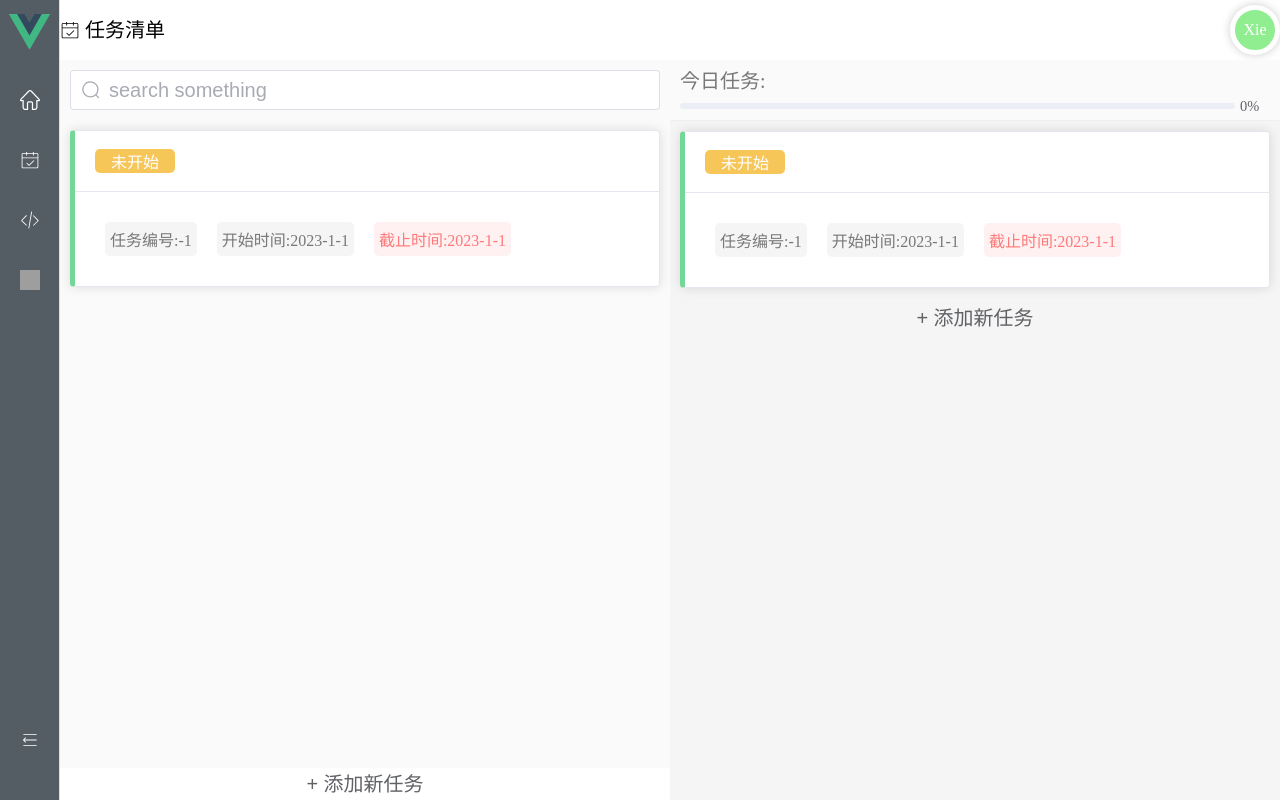
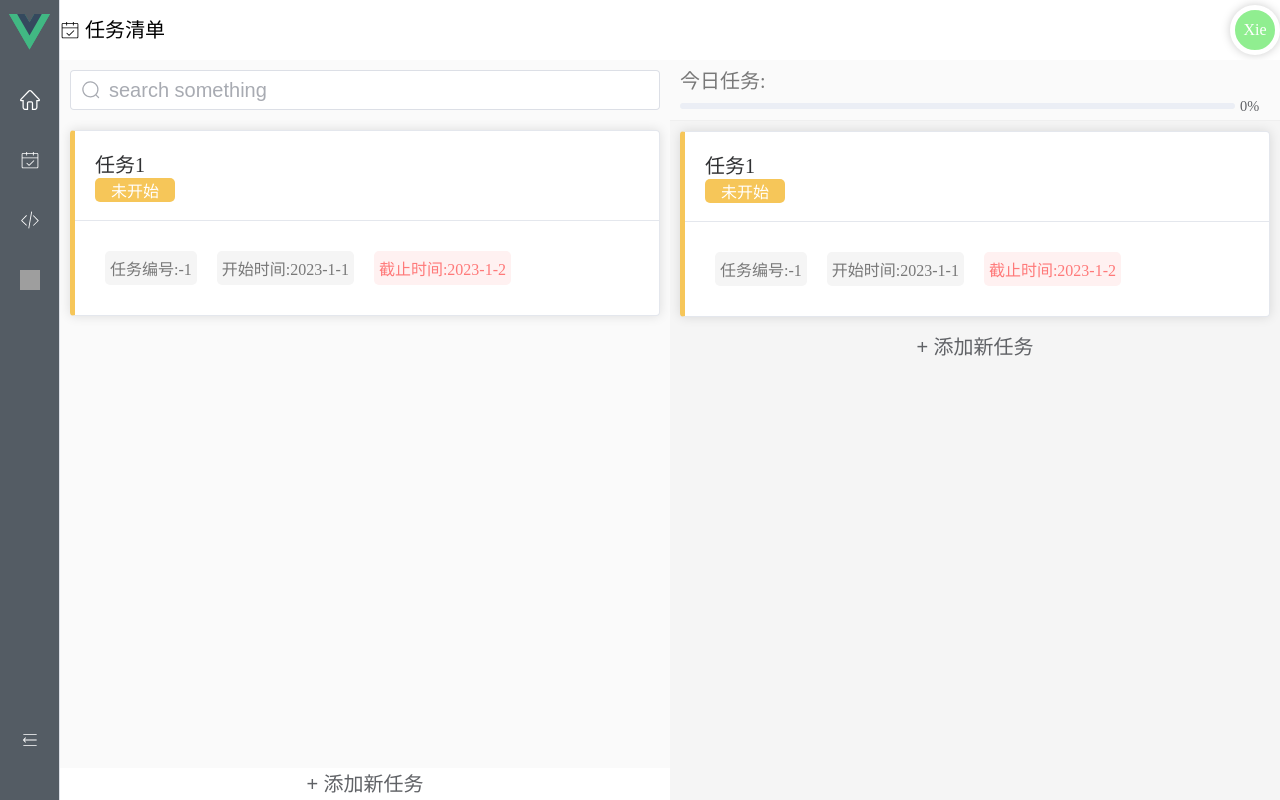
Before and after one commit to Lynn262/Together, a Vue app: page /#/plan in a window 1280 px wide. Built offline with nearby package versions, Linux system fonts and the light colour scheme; grey boxes are pictures that could not be loaded.

Commit message:
init the function of the drag card

```diff
--- /dev/null
+++ b/src/components/task/TaskCard.vue
@@ -0,0 +1,82 @@
+<template>
+	<div @mousedown.stop="initDrag">
+		<el-card class="box-card" :style="{ '--border-left-color': borderColor }">
+			<template #header>
+				<div class="card-header">
+					<span>{{ props.taskName }}</span>
+					<TaskStatus :status="(props.taskStatus as stateType)"></TaskStatus>
+				</div>
+			</template>
+			<div class="describe">
+				<div class="identify">任务编号:{{ props.id }}</div>
+				<div class="start" v-if="props.taskStartTime !== ''">开始时间:{{ props.taskStartTime }}</div>
+				<div class="deadline" v-if="props.taskDeadline !== ''">截止时间:{{ props.taskDeadline }}</div>
+			</div>
+		</el-card>
+	</div>
+</template>
+
+<script lang="ts" setup>
+import { computed, PropType } from "vue";
+import { statusColorComputer, stateType } from "@/utils/task/StatusColorCompute";
+import TaskStatus from "@/components/task/TaskStatus.vue";
+import { priorityColorComputer, priorityType } from "../../utils/task/PriorityColorCompute";
+// import { TaskCardContentInterface } from "./TaskCardContentInterface";
+
+interface TaskCardContentInterfaceImpl {
+	priority: priorityType;
+	id: number;
+	taskName: string;
+	taskStatus: stateType;
+	taskDeadline: string;
+	taskStartTime?: string;
+}
+
+const props = withDefaults(defineProps<TaskCardContentInterfaceImpl>(), {
+	taskName: "这是一个任务",
+	taskStatus: "ready",
+	id: -1,
+	taskStartTime: "2023-1-1",
+	taskDeadline: "2023-1-1",
+	priority: "normal",
+});
+//! 特别注意： 现在的vue不支持按照类型导入的方式为props赋导入的接口
+
+//根据优先级来计算
+const borderColor = computed<String>(() => {
+	return priorityColorComputer(props.priority as priorityType);
+});
+
+const initDrag = (e: MouseEvent) => {
+	let card: Element = e.currentTarget as Element;
+	console.log(card.getBoundingClientRect());
+};
+</script>
+<style lang="less" scoped>
+.box-card {
+	margin: 10px;
+	border-left: 5px solid var(--border-left-color);
+
+	.card-header {
+		font-size: 20px;
+	}
+
+	.describe {
+		display: flex;
+		flex-wrap: wrap;
+
+		div {
+			margin: 10px;
+			padding: 5px;
+			border-radius: 5px;
+			background-color: #f5f5f5;
+			color: #787878;
+
+			&.deadline {
+				background-color: #fff1f1;
+				color: #ff7979;
+			}
+		}
+	}
+}
+</style>
--- a/src/components/task/TaskCardContentInterface.ts
+++ b/src/components/task/TaskCardContentInterface.ts
@@ -1,8 +1,10 @@
+import { priorityType } from "../../utils/task/PriorityColorCompute";
+import { stateType } from "../../utils/task/StatusColorCompute";
 export interface TaskCardContentInterface {
-	priority: string;
+	priority: priorityType;
 	id: number;
 	taskName: string;
-	taskStatus: string;
+	taskStatus: stateType;
 	taskDeadline: string;
 	taskStartTime?: string;
 }
--- a/src/views/plan/Plan.vue
+++ b/src/views/plan/Plan.vue
@@ -29,7 +29,7 @@
 					<div class="planlist">
 						<el-input v-model="searchInput" class="search" placeholder="search something" :prefix-icon="`search`" @keyup.enter="searchTask" />
 						<el-scrollbar :height="windowHeight - 60 - 60 - 32">
-							<TaskCard :task-status="(item.taskStatus as stateType)" :priority="item.priority" :task-deadline="item.taskDeadline" :task-start-time="item.taskStartTime" :task-name="item.taskName" v-for="(item, index) in CardTaskData" :key="index"></TaskCard>
+							<TaskCard :task-status="(item.taskStatus as stateType)" :priority="item.priority" :task-deadline="item.taskDeadline" :task-start-time="item.taskStartTime" :task-name="item.taskName" v-for="(item, index) in AllTaskDataRef" :key="index"></TaskCard>
 						</el-scrollbar>
 					</div>
 					<div class="addplan">
@@ -43,7 +43,7 @@
 					</div>
 					<div class="today-list">
 						<el-scrollbar :height="windowHeight - 60 - 60">
-							<TaskCard :task-status="(item.taskStatus as stateType)" :priority="item.priority" :task-deadline="item.taskDeadline" :task-start-time="item.taskStartTime" :task-name="item.taskName" v-for="(item, index) in TodayTaskData" :key="index"></TaskCard>
+							<TaskCard :task-status="(item.taskStatus as stateType)" :priority="item.priority" :task-deadline="item.taskDeadline" :task-start-time="item.taskStartTime" :task-name="item.taskName" v-for="(item, index) in TodayTaskDataRef" :key="index"></TaskCard>
 							<div class="card" v-if="addTask">
 								<div class="text-area">
 									<el-input v-model="TaskForm.name" :autosize="{ minRows: 2, maxRows: 4 }" type="textarea" placeholder="Please input" />
@@ -69,7 +69,7 @@
 import { Search } from "@element-plus/icons-vue";
 import { reactive, toRefs, ref, onMounted, ComputedRef, Ref } from "vue";
 import Header from "@/components/Header.vue";
-import TaskCard from "@/views/plan/TaskCard.vue";
+import TaskCard from "@/components/task/TaskCard.vue";
 import { useWindowSize } from "@vueuse/core";
 import { flatMap } from "lodash";
 import { computed } from "@vue/reactivity";
@@ -78,7 +78,8 @@ import { stateType } from "@/utils/task/StatusColorCompute";
 import { TaskCardContentInterface } from "../../components/task/TaskCardContentInterface";
 
 const { width, height } = useWindowSize();
-const CardTaskData: Ref<TaskCardContentInterface[]> = ref([
+
+const AllTaskData: TaskCardContentInterface[] = [
 	{
 		taskName: "任务1",
 		taskStatus: "ready",
@@ -87,9 +88,9 @@ const CardTaskData: Ref<TaskCardContentInterface[]> = ref([
 		id: 1,
 		priority: "important",
 	},
-]);
+];
 
-const TodayTaskData: Ref<TaskCardContentInterface[]> = ref([
+const TodayTaskData: TaskCardContentInterface[] = [
 	{
 		taskName: "任务1",
 		taskStatus: "ready",
@@ -98,8 +99,10 @@ const TodayTaskData: Ref<TaskCardContentInterface[]> = ref([
 		id: 2,
 		priority: "important",
 	},
-]);
+];
 
+const AllTaskDataRef: Ref<TaskCardContentInterface[]> = ref(AllTaskData);
+const TodayTaskDataRef: Ref<TaskCardContentInterface[]> = ref(TodayTaskData);
 const state = reactive({
 	imgsrc: "/src/assets/iconfont/plan-black.svg",
 	title: "任务清单",
@@ -132,13 +135,13 @@ const addCompanyTask = () => {
 
 //获取任务的百分比
 const percent = computed(() => {
-	const finishedTask = TodayTaskData.value.filter((item) => item.taskStatus === "finished");
-	return parseInt(((finishedTask.length / TodayTaskData.value.length) * 100).toFixed(0));
+	const finishedTask = TodayTaskDataRef.value.filter((item) => item.taskStatus === "expire");
+	return parseInt(((finishedTask.length / TodayTaskDataRef.value.length) * 100).toFixed(0));
 });
 
 const searchTask = () => {
 	//这里是查询到的任务
-	const CardFilter = CardTaskData.value.filter((item) => item.taskName.indexOf(searchInput.value) !== -1);
+	const CardFilter = AllTaskDataRef.value.filter((item) => item.taskName.indexOf(searchInput.value) !== -1);
 	console.log(CardFilter);
 };
 
@@ -153,9 +156,9 @@ const check = () => {
 		taskDeadline: dayjs(Form.value.deadline).format("YYYY-MM-DD"),
 		//这里有一个后端定值需求
 		id: 0,
-		priority: "p",
+		priority: "important",
 	};
-	CardTaskData.value.push(objPush);
+	AllTaskDataRef.value.push(objPush);
 	Form.value = {
 		name: "",
 		startTime: "",
--- a/src/views/plan/TaskCard.vue
+++ /dev/null
@@ -1,73 +0,0 @@
-<template>
-	<el-card class="box-card" :style="{ '--border-left-color': borderColor }">
-		<template #header>
-			<div class="card-header">
-				<span>{{ taskContent.taskName }}</span>
-				<TaskStatus :status="(taskContent.taskStatus as stateType)"></TaskStatus>
-			</div>
-		</template>
-		<div class="describe">
-			<div class="identify">任务编号:{{ taskContent.id }}</div>
-			<div class="start" v-if="taskContent.taskStartTime !== ''">开始时间:{{ taskContent.taskStartTime }}</div>
-			<div class="deadline" v-if="taskContent.taskDeadline !== ''">截止时间:{{ taskContent.taskDeadline }}</div>
-		</div>
-	</el-card>
-</template>
-
-<script lang="ts" setup>
-import { computed, PropType } from "vue";
-import { statusColorComputer, stateType } from "@/utils/task/StatusColorCompute";
-import TaskStatus from "@/components/task/TaskStatus.vue";
-import { priorityColorComputer, priorityType } from "../../utils/task/PriorityColorCompute";
-import { TaskCardContentInterface } from "../../components/task/TaskCardContentInterface";
-
-// 特别注意： 现在的vue不支持按照类型导入的方式为props赋导入的接口
-const props = defineProps({
-	taskContent: {
-		type: Object as PropType<TaskCardContentInterface>,
-		default: () => {
-			return {
-				name: "这是一个任务",
-				taskStatus: "ready",
-				id: -1,
-				taskStartTime: "2023-1-1",
-				taskDeadline: "2023-1-1",
-				priority: "normal",
-			};
-		},
-	},
-});
-
-//根据优先级来计算
-const borderColor = computed<String>(() => {
-	return priorityColorComputer(props.taskContent.priority as priorityType);
-});
-</script>
-<style lang="less" scoped>
-.box-card {
-	margin: 10px;
-	border-left: 5px solid var(--border-left-color);
-
-	.card-header {
-		font-size: 20px;
-	}
-
-	.describe {
-		display: flex;
-		flex-wrap: wrap;
-
-		div {
-			margin: 10px;
-			padding: 5px;
-			border-radius: 5px;
-			background-color: #f5f5f5;
-			color: #787878;
-
-			&.deadline {
-				background-color: #fff1f1;
-				color: #ff7979;
-			}
-		}
-	}
-}
-</style>
```
